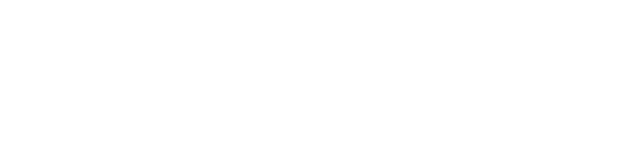
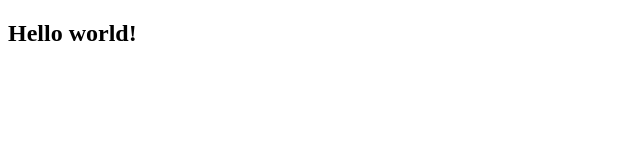
Before and after one commit to dmathcore231/js_less_1, a plain HTML site: page index.html in a window 1280 px wide. Shown: the whole page, without its empty margins (0-640 px from the left). Drawn offline with Linux system fonts and the light colour scheme.

Commit message:
feat: continuation of work

```diff
--- a/index.html
+++ b/index.html
@@ -7,6 +7,8 @@
   <title>Document</title>
 </head>
 <body>
-
+<section class="section">
+  <h1>Hello world!</h1>
+</section>
 </body>
 </html>
```
